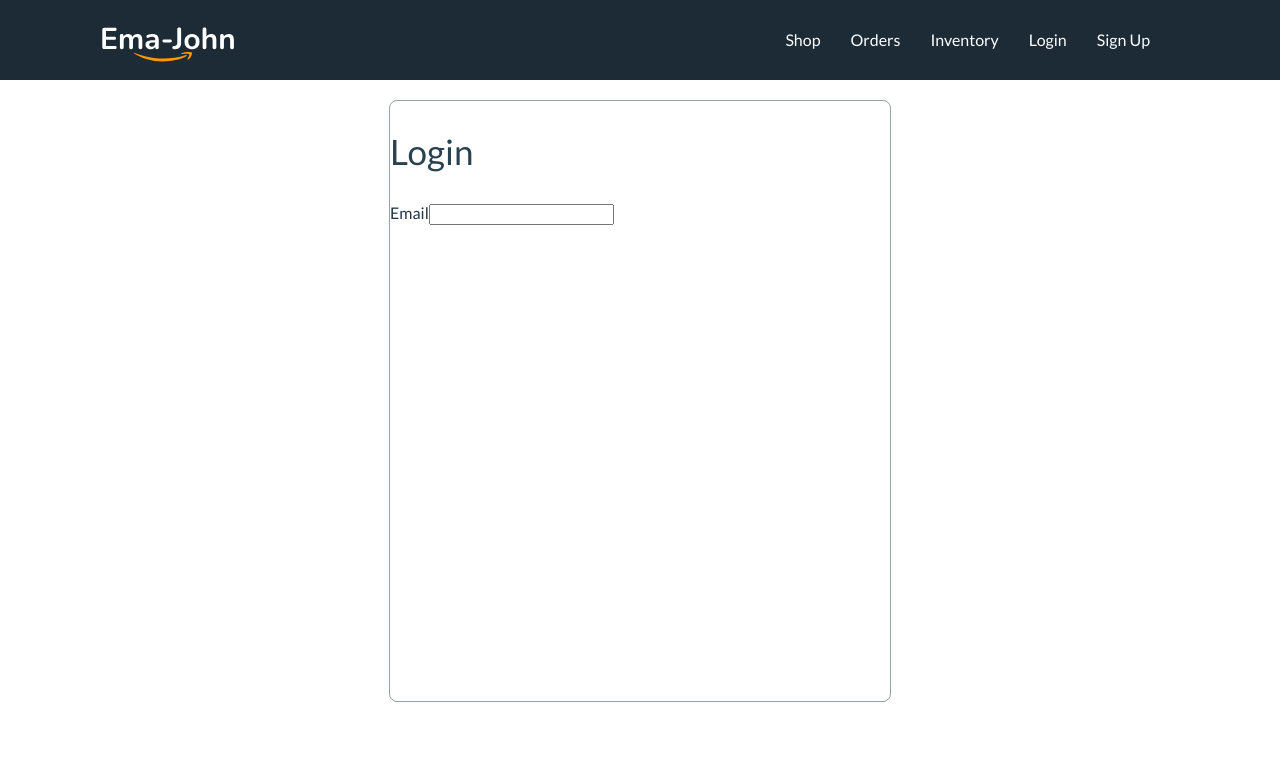
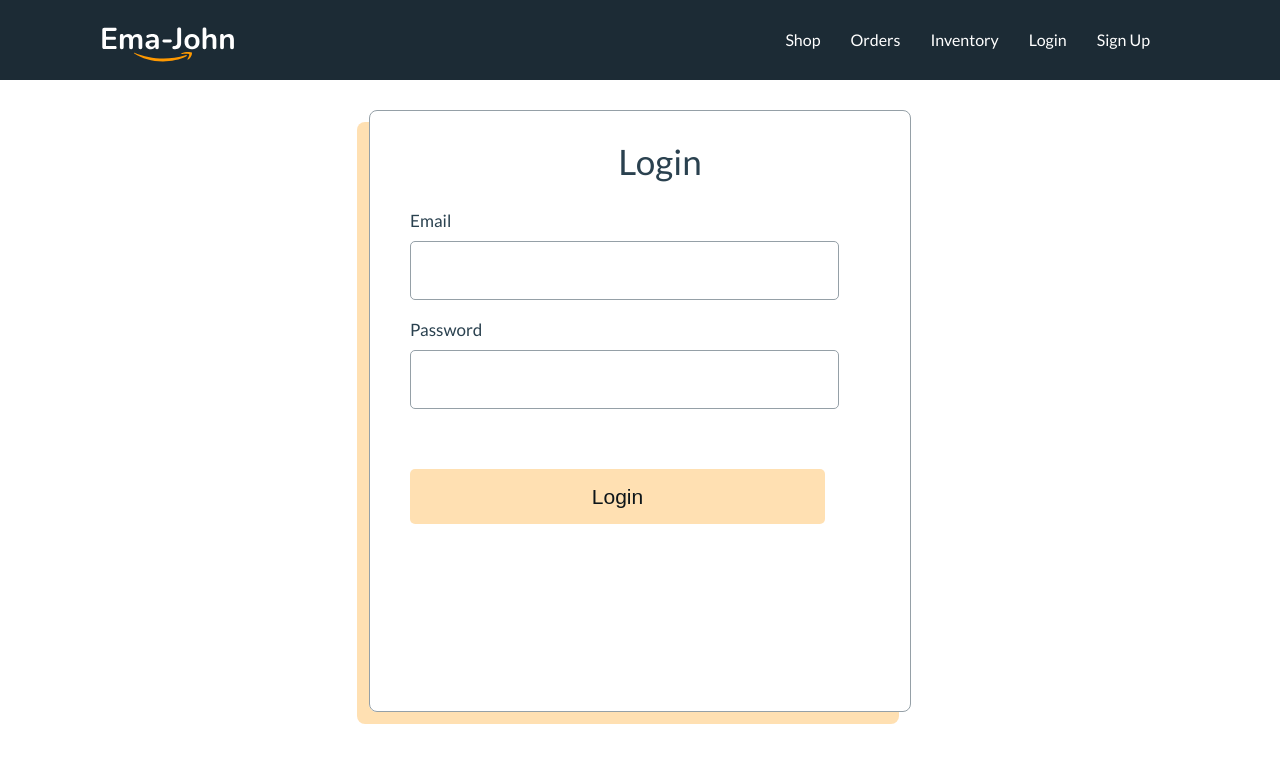
Before and after one commit to asrafsujan247/ema-john, a React (Vite) app: page /login in a window 1280 px wide. Shown: the top 762 px of the page. Built offline with nearby package versions, Linux system fonts and the light colour scheme.

Commit message:
installed firebase and added signUp and login styles

```diff
--- a/src/components/Login/Login.css
+++ b/src/components/Login/Login.css
@@ -1,9 +1,11 @@
 .form-container {
   width: 500px;
   height: 600px;
-  margin: 20px auto;
+  margin: 30px auto;
   border: 1px solid #95a0a7;
   border-radius: 8px;
+  padding-left: 40px;
+  box-shadow: -12px 12px rgba(255, 153, 0, 0.3);
 }
 
 .form-title {
@@ -14,4 +16,44 @@
   line-height: 42px;
   letter-spacing: 0.0025em;
   color: #2a414f;
+  text-align: center;
 }
+
+.form-control {
+  margin-bottom: 20px;
+}
+
+.form-control label {
+  display: block;
+  font-size: 17px;
+  line-height: 20px;
+  margin-bottom: 10px;
+  letter-spacing: 0.0015em;
+  color: #2a414f;
+}
+
+.form-control input {
+  width: 415px;
+  height: 55px;
+  border: 1px solid #95a0a7;
+  border-radius: 5px;
+  font-size: 1.5em;
+  padding-left: 10px;
+}
+
+.btn-submit {
+  width: 415px;
+  height: 55px;
+  background: rgba(255, 153, 0, 0.3);
+  border-radius: 5px;
+  border: none;
+  margin-top: 40px;
+  font-size: 21px;
+  line-height: 25px;
+  letter-spacing: 0.0015em;
+  color: #0e161a;
+}
+
+.btn-submit:hover {
+  background: rgba(255, 153, 0, 0.6);
+}
--- a/src/components/Login/Login.jsx
+++ b/src/components/Login/Login.jsx
@@ -6,9 +6,14 @@
       <h2 className="form-title">Login</h2>
       <form>
         <div className="form-control">
-          <label htmlFor="">Email</label>
+          <label htmlFor="email">Email</label>
           <input type="email" name="email" id="" required />
         </div>
+        <div className="form-control">
+          <label htmlFor="password">Password</label>
+          <input type="password" name="password" id="" required />
+        </div>
+        <input className="btn-submit" type="submit" value="Login" />
       </form>
     </div>
   );
--- a/src/components/SignUp/SignUp.jsx
+++ b/src/components/SignUp/SignUp.jsx
@@ -2,7 +2,26 @@
 import "./SignUp.css";
 
 const SignUp = () => {
-  return <div></div>;
+  return (
+    <div className="form-container">
+      <h2 className="form-title">Sign Up</h2>
+      <form>
+        <div className="form-control">
+          <label htmlFor="email">Email</label>
+          <input type="email" name="email" id="" required />
+        </div>
+        <div className="form-control">
+          <label htmlFor="password">Password</label>
+          <input type="password" name="password" id="" required />
+        </div>
+        <div className="form-control">
+          <label htmlFor="password">Confirm Password</label>
+          <input type="password" name="confirm" id="" required />
+        </div>
+        <input className="btn-submit" type="submit" value="Sign Up" />
+      </form>
+    </div>
+  );
 };
 
 export default SignUp;
```
